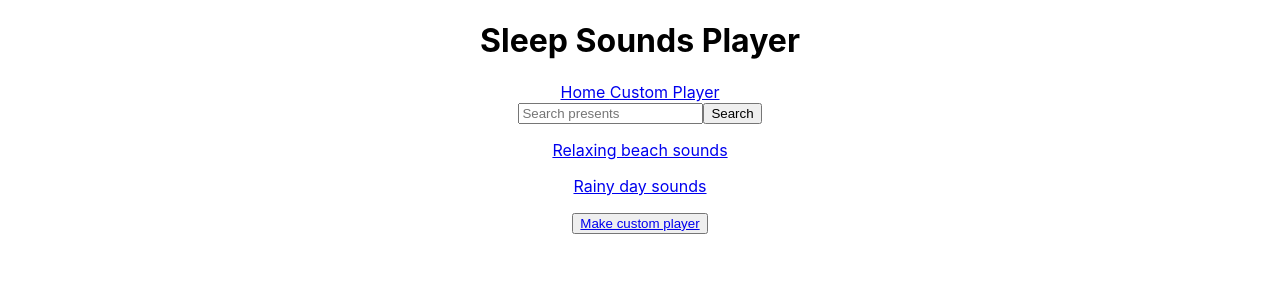
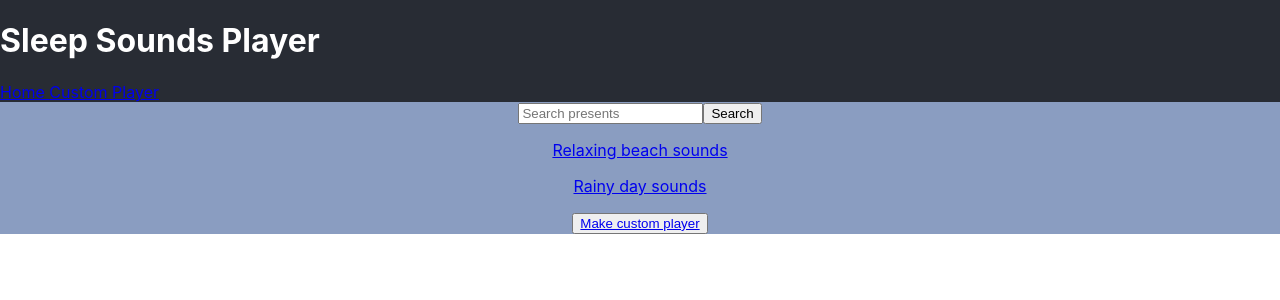
Before and after one commit to greg-navarro/Sleep-Sounds-Player, a React (Create React App) app in the folder sleep-sounds-app/: page / in a window 1280 px wide. Shown: the top 300 px of the page. Built offline with nearby package versions, Linux system fonts and the light colour scheme.

Commit message:
Strip down styles, and start reapplying styles

```diff
--- a/sleep-sounds-app/src/App.css
+++ b/sleep-sounds-app/src/App.css
@@ -1,38 +1,39 @@
 .App {
   text-align: center;
+  background-color: hsl(220, 31%, 65%);
 }
 
-.App-logo {
+/* .App-logo {
   height: 40vmin;
   pointer-events: none;
 }
 
-@media (prefers-reduced-motion: no-preference) {
+ @media (prefers-reduced-motion: no-preference) {
   .App-logo {
     animation: App-logo-spin infinite 20s linear;
   }
-}
+} */
 
 .App-header {
   background-color: #282c34;
-  min-height: 100vh;
-  display: flex;
-  flex-direction: column;
-  align-items: center;
-  justify-content: center;
-  font-size: calc(10px + 2vmin);
+  /* min-height: 100vh; */
+  display: flex;  /*makes the div stick to top of screen*/
+  /* flex-direction: column; */
+  /* align-items: center; */
+  /* justify-content: center; */
+  /* font-size: calc(10px + 2vmin); */
   color: white;
 }
 
-.App-link {
+/* .App-link {
   color: #61dafb;
 }
 
-@keyframes App-logo-spin {
+ @keyframes App-logo-spin {
   from {
     transform: rotate(0deg);
   }
   to {
     transform: rotate(360deg);
   }
-}
+} */
--- a/sleep-sounds-app/src/App.js
+++ b/sleep-sounds-app/src/App.js
@@ -11,15 +11,18 @@ function App() {
   const soundObjects = soundData.sounds; // an array of sounds objects
 
   return (
+    <>
+      <div className="App-header">
+        <Navbar />
+      </div>
       <div className="App">
-      <Navbar />
         <Routes>
           <Route path="/" element={<Home presentOptions={presentOptions} />} />
           <Route path="/player/:id" element={<Player presentOptions={presentOptions} soundObjects={soundObjects} />} />
           <Route path="/custom-player" element={<Player presentOptions={presentOptions} soundObjects={soundObjects} customPlayer={true} />} />
         </Routes>
-
       </div>
+    </>
   );
 }
 
```
Lines whose indentation alone changed are shown as unchanged.
